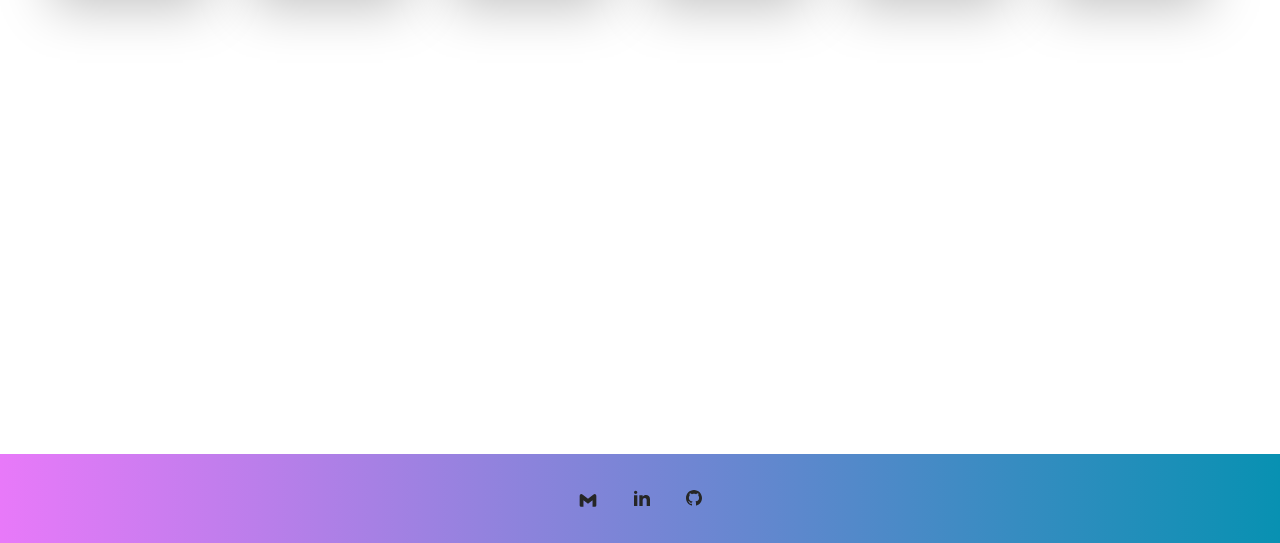
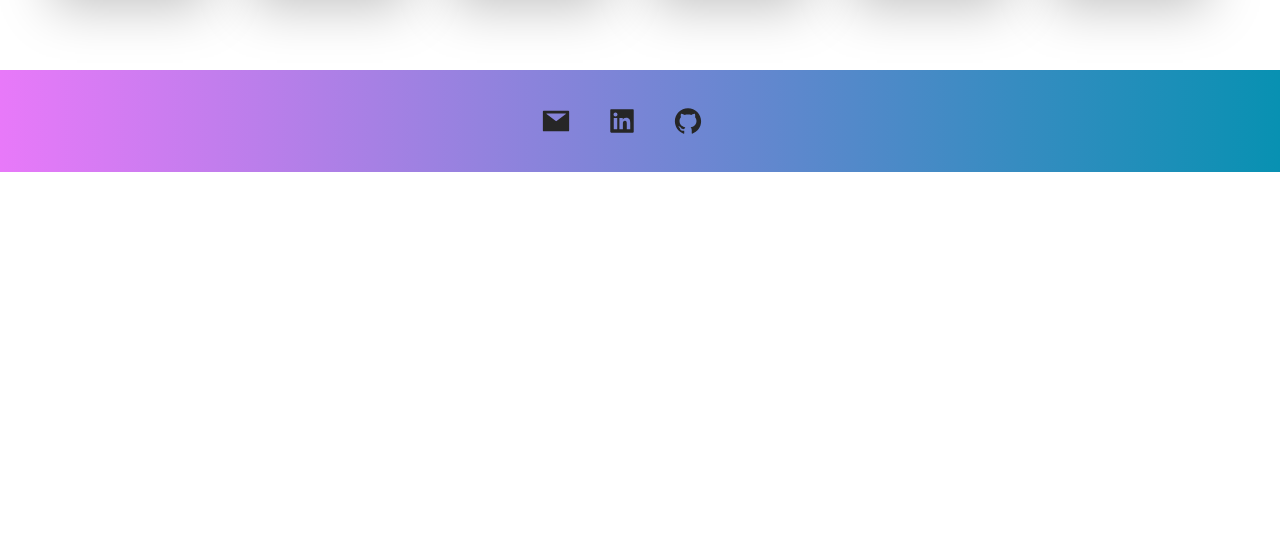
Before and after one commit to timsonau/next-portfolio, a Next.js app: page / in a window 1280 px wide. Shown: the part 2203-2746 px from the top of the page. After the commit the page ends 2375 px from the top, so only its background shows below. Built offline with nearby package versions, Linux system fonts and the light colour scheme.

Commit message:
updated footers

```diff
--- a/pages/components/Footer.tsx
+++ b/pages/components/Footer.tsx
@@ -1,4 +1,9 @@
-import { BiLogoGmail } from "react-icons/bi";
+import {
+  AiFillLinkedin,
+  AiFillGithub,
+  AiFillMail,
+  AiFillPhone,
+} from "react-icons/ai";
 export default function Footer() {
   return (
     <footer
@@ -11,33 +16,19 @@ export default function Footer() {
             href="mailto:heeyoon.timson@gmail.com"
             className="mr-9 text-neutral-800 dark:text-neutral-200"
           >
-            <BiLogoGmail size={20} />
+            <AiFillMail size={30} />
           </a>
           <a
             href="https://www.linkedin.com/in/tim-son/"
             className="mr-9 text-neutral-800 dark:text-neutral-200"
           >
-            <svg
-              xmlns="http://www.w3.org/2000/svg"
-              className="h-4 w-4"
-              fill="currentColor"
-              viewBox="0 0 24 24"
-            >
-              <path d="M4.98 3.5c0 1.381-1.11 2.5-2.48 2.5s-2.48-1.119-2.48-2.5c0-1.38 1.11-2.5 2.48-2.5s2.48 1.12 2.48 2.5zm.02 4.5h-5v16h5v-16zm7.982 0h-4.968v16h4.969v-8.399c0-4.67 6.029-5.052 6.029 0v8.399h4.988v-10.131c0-7.88-8.922-7.593-11.018-3.714v-2.155z" />
-            </svg>
+            <AiFillLinkedin size={30} />
           </a>
           <a
             href="https://github.com/timsonau"
-            className="text-neutral-800 dark:text-neutral-200"
+            className="mr-9 text-neutral-800 dark:text-neutral-200"
           >
-            <svg
-              xmlns="http://www.w3.org/2000/svg"
-              className="h-4 w-4"
-              fill="currentColor"
-              viewBox="0 0 24 24"
-            >
-              <path d="M12 0c-6.626 0-12 5.373-12 12 0 5.302 3.438 9.8 8.207 11.387.599.111.793-.261.793-.577v-2.234c-3.338.726-4.033-1.416-4.033-1.416-.546-1.387-1.333-1.756-1.333-1.756-1.089-.745.083-.729.083-.729 1.205.084 1.839 1.237 1.839 1.237 1.07 1.834 2.807 1.304 3.492.997.107-.775.418-1.305.762-1.604-2.665-.305-5.467-1.334-5.467-5.931 0-1.311.469-2.381 1.236-3.221-.124-.303-.535-1.524.117-3.176 0 0 1.008-.322 3.301 1.23.957-.266 1.983-.399 3.003-.404 1.02.005 2.047.138 3.006.404 2.291-1.552 3.297-1.23 3.297-1.23.653 1.653.242 2.874.118 3.176.77.84 1.235 1.911 1.235 3.221 0 4.609-2.807 5.624-5.479 5.921.43.372.823 1.102.823 2.222v3.293c0 .319.192.694.801.576 4.765-1.589 8.199-6.086 8.199-11.386 0-6.627-5.373-12-12-12z" />
-            </svg>
+            <AiFillGithub size={30} />
           </a>
         </div>
       </div>
--- a/pages/index.tsx
+++ b/pages/index.tsx
@@ -15,7 +15,6 @@ export default function Home() {
       <Experiences />
       <div className=" drop-shadow-2xl border bg-gradient-to-r from-fuchsia-500 to-cyan-500 h-9"></div>
       <Skills />
-      <div className="filler h-96"></div>
       <Footer />
     </main>
   );
```
